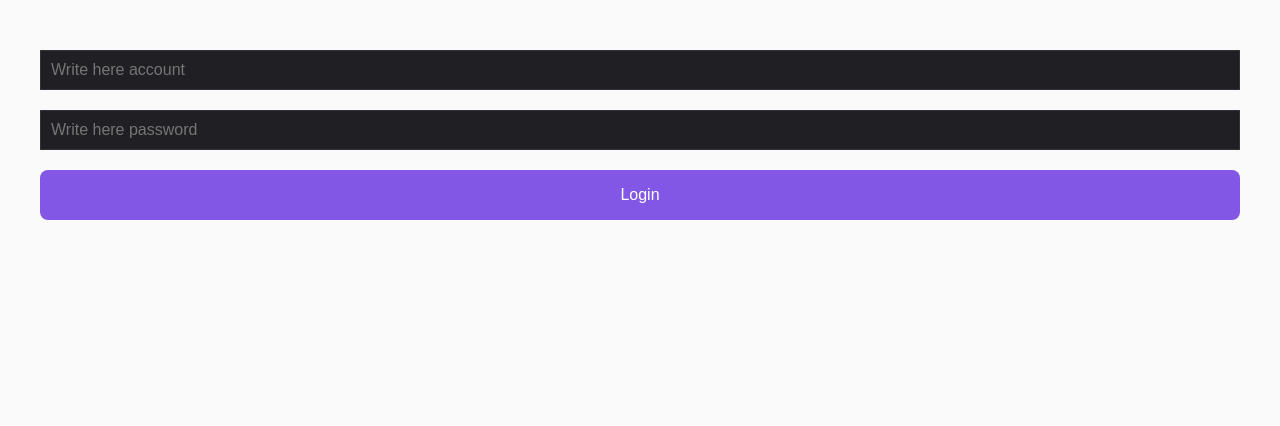
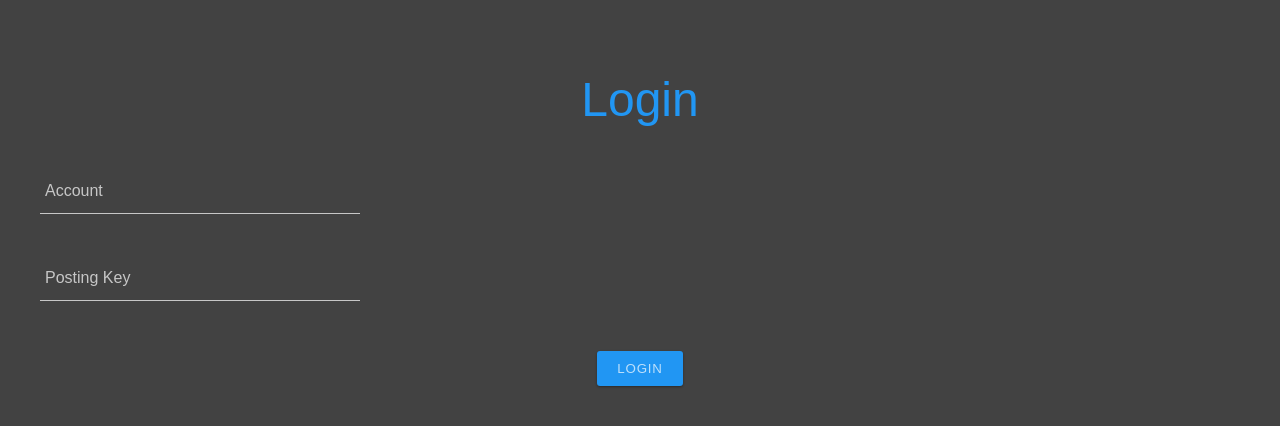
Before and after one commit to tasuboyz/login-page, a React (Vite) app: page / in a window 1280 px wide. Shown: the top 426 px of the page. Built offline with nearby package versions, Linux system fonts and the light colour scheme.

Commit message:
Add files via upload

```diff
--- a/src/App.tsx
+++ b/src/App.tsx
@@ -9,39 +9,39 @@ declare global {
 }
 
 function App() {
-  const [password, setPassword] = React.useState('');
+  const [wif, setWif] = React.useState('');
   const [account, setAccount] = React.useState('');
   // const [initData, setInitData] = useState('');
 
   const inviaMessaggio = (): void => {
     const post = {
         account: account,
-        password: password
+        password: wif
     }
     window.Telegram.WebApp.sendData(JSON.stringify(post));
 };
 
-  return (
-    <>
-      <div className="container">
-      <input
-        type="text"
-        placeholder="Write here account"
-        className="input-account"
-        value={account}
-        onChange={(e) => setAccount(e.target.value)}
-      />
-      <input
-        type="password"
-        placeholder="Write here password"
-        className="input-password"
-        value={password}
-        onChange={(e) => setPassword(e.target.value)}
-      />
-      {/* Bottone di invio post */}
-      <button className="button" onClick={inviaMessaggio}>Login</button>
-    </div>
-    </>
+return (
+  <div className="wrapper">
+      <form>
+          <h1>Login</h1>
+          <div className="group">
+              <input type="account" required value={account} onChange={(e) => setAccount(e.target.value)} />
+              <span className="highlight"></span>
+              <span className="bar"></span>
+              <label>Account</label>
+          </div>
+          <div className="group">
+              <input type="password" required value={wif} onChange={(e) => setWif(e.target.value)} />
+              <span className="highlight"></span>
+              <span className="bar"></span>
+              <label>Posting Key</label>
+          </div>
+          <div className="btn-box">
+              <button className="btn btn-submit" type="button" onClick={inviaMessaggio}>Login</button>
+          </div>
+      </form>
+  </div>
   )
 }
 
--- a/src/index.css
+++ b/src/index.css
@@ -1,105 +1,204 @@
 :root {
-  font-family: 'Inter', sans-serif;
-  line-height: 1.5;
-  font-weight: 400;
-  color-scheme: light dark;
-  color: #E1E1E6;
-  background-color: #121214;
-  font-synthesis: none;
-  text-rendering: optimizeLegibility;
-  -webkit-font-smoothing: antialiased;
-  -moz-osx-font-smoothing: grayscale;
-  margin: 0 auto;
+  --bg-color: #424242;
+  --hl-color: #2196F3;
+  --muted-color: rgba(255, 255, 255, 0.7);
+  --trans-time: 300ms;
+  --width: 320px;
 }
 
-a {
-  font-weight: 500;
-  color: #8257E5;
-  text-decoration: none;
+*,
+:before,
+:after {
+  box-sizing: border-box;
 }
 
-a:hover {
-  color: #996DFF;
-}
-
-h1 {
-  font-size: 3rem;
-  line-height: 1.2;
-  color: #E1E1E6;
+body {
+  background: var(--bg-color);
+  font-family: Arial, sans-serif;
 }
 
 .container {
   display: flex;
-  /* flex-direction: column; */
+  width: var(--width);
+  margin: 45px auto;
+  flex-direction: column;
+  align-items: top;
   justify-content: space-around;
-  /* align-items: flex-end; */
-  /* height: 100vh; */
-  /* width: 60vw; */
-  /* padding: 5px; */
-  /* box-sizing: border-box; */
-  overflow: hidden;
   flex-wrap: wrap;
-  /* align-content: center; */
-  /* margin: 0 auto;  */
 }
 
-.input-description {
-  width: 400px;
-  height: 80px;
-  padding: 10px;
-  margin-bottom: 10px;
-  font-size: 16px;
+h1 {
+  font-size: 3em;
+  font-weight: 300;
+  text-align: center;
+  color: var(--hl-color);
 }
 
-.input-title,
-.input-description,
-.input-tag,
-.input-account,
-.input-password,
-.button {
-  width: 100%;
-  padding: 10px;
-  margin-bottom: 10px;
-  font-size: 16px;
-  border: 1px solid #323238;
-  background-color: #202024;
-  color: #E1E1E6;
-  margin: 10px 0;
+h5 {
+  text-align: center;
+  text-transform: uppercase;
+  color: var(--muted-color);
 }
 
-.button,
-button {
-  background-color: #8257E5;
-  color: white;
-  padding: 16px 32px;
+hr.sep {
+  background: var(--hl-color);
+  box-shadow: none;
   border: none;
-  border-radius: 8px;
-  font-size: 1rem;
-  cursor: pointer;
-  transition: background-color 0.3s;
+  height: 2px;
+  width: 25%;
+  margin: 0px auto 45px auto;
 }
 
-.button:hover,
-button:hover {
-  background-color: #996DFF;
+.emoji {
+  font-size: 1.2em;
 }
 
-button:focus,
-button:focus-visible {
-  outline: 4px auto -webkit-focus-ring-color;
+.group {
+  position: relative;
+  margin: 45px 0;
 }
 
-@media (prefers-color-scheme: light) {
-  :root {
-    color: #323238;
-    background-color: #FAFAFA;
-  }
+textarea {
+  resize: none;
+}
 
-  a:hover {
-    color: #8257E5;
-  }
+/* input,
+textarea {
+  background: none;
+  color: var(--muted-color);
+  font-size: 18px;
+  padding: 10px 10px 10px 5px;
+  display: block;
+  width: var(--width);
+  border: none;
+  border-radius: 0;
+  border-bottom: 1px solid var(--muted-color);
+  text-transform: lowercase;
+} */
 
-  button {
-    background-color: #E1E1E6;
-  }
+input[type="password"],
+input[type="account"] {
+  background: none;
+  color: var(--muted-color);
+  font-size: 18px;
+  padding: 10px 10px 10px 5px;
+  display: block;
+  width: var(--width);
+  border: none;
+  border-radius: 0;
+  border-bottom: 1px solid var(--muted-color);
+  /* text-transform: lowercase; */
 }
+
+input:focus,
+textarea:focus {
+  outline: none;
+}
+
+input:focus ~ label,
+textarea:focus ~ label,
+input:valid ~ label,
+textarea:valid ~ label {
+  top: -14px;
+  font-size: 12px;
+  color: var(--hl-color);
+}
+
+input:focus ~ .bar:before,
+textarea:focus ~ .bar:before {
+  width: var(--width);
+}
+
+input[type="password"] {
+  letter-spacing: 0.3em;
+}
+
+label {
+  color: var(--muted-color);
+  font-size: 16px;
+  font-weight: normal;
+  position: absolute;
+  pointer-events: none;
+  left: 5px;
+  top: 10px;
+  transition: var(--trans-time) ease all;
+}
+
+.bar {
+  position: relative;
+  display: block;
+  width: var(--width);
+}
+
+.bar:before {
+  content: '';
+  height: 2px;
+  width: 0;
+  bottom: 0px;
+  position: absolute;
+  background: var(--hl-color);
+  transition: var(--trans-time) ease all;
+  left: 0%;
+}
+
+.btn {
+  background: #fff;
+  color: rgba(0, 0, 0, 0.75);
+  border: none;
+  padding: 10px 20px;
+  border-radius: 3px;
+  letter-spacing: 0.06em;
+  text-transform: uppercase;
+  text-decoration: none;
+  outline: none;
+  box-shadow: 0 1px 3px rgba(0, 0, 0, 0.12), 0 1px 2px rgba(0, 0, 0, 0.24);
+  transition: all 0.3s cubic-bezier(.25, .8, .25, 1);
+}
+
+.btn:hover {
+  color: rgba(0, 0, 0, 0.8);
+  box-shadow: 0 7px 14px rgba(0, 0, 0, 0.18), 0 5px 5px rgba(0, 0, 0, 0.12);
+}
+
+.btn-link {
+  background: var(--hl-color);
+  color: rgba(255, 255, 255, 0.8);
+}
+
+.btn-link:hover {
+  background: #1976D2;
+  color: rgba(255, 255, 255, 0.85);
+}
+
+.btn-submit {
+  background: var(--hl-color);
+  color: rgba(255, 255, 255, 0.7);
+}
+
+.btn-submit:hover {
+  background: #1976D2;
+  color: rgba(255, 255, 255, 0.85);
+}
+
+.btn-cancel {
+  background: #eee;
+}
+
+.btn-cancel:hover {
+  background: #ddd;
+  color: rgba(0, 0, 0, 0.8);
+}
+
+.btn-box {
+  text-align: center;
+  margin: 50px 0;
+}
+
+.community-search {
+  width: 100%;
+}
+
+#list {
+  width: 100%;
+  margin-top: 16px; /* Aggiungi un margine superiore per separare la lista dal TextField */
+}
```
